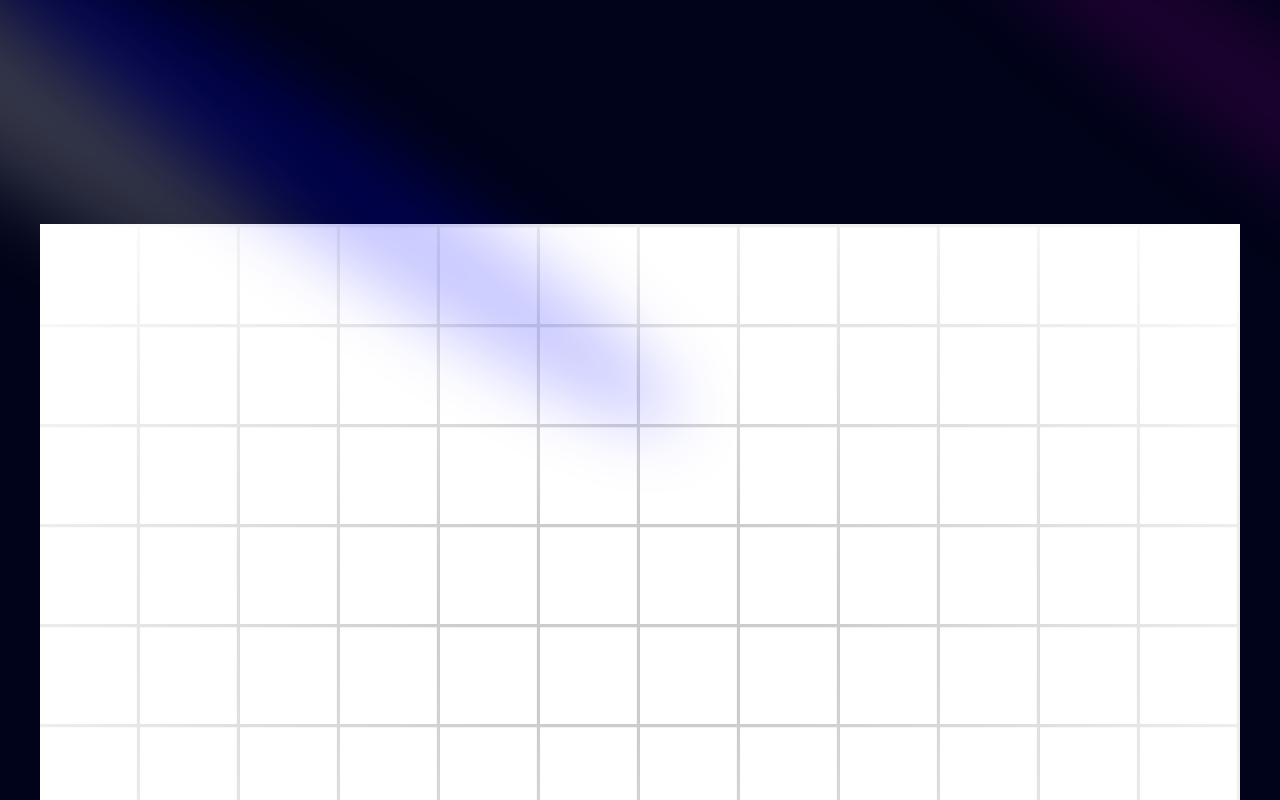
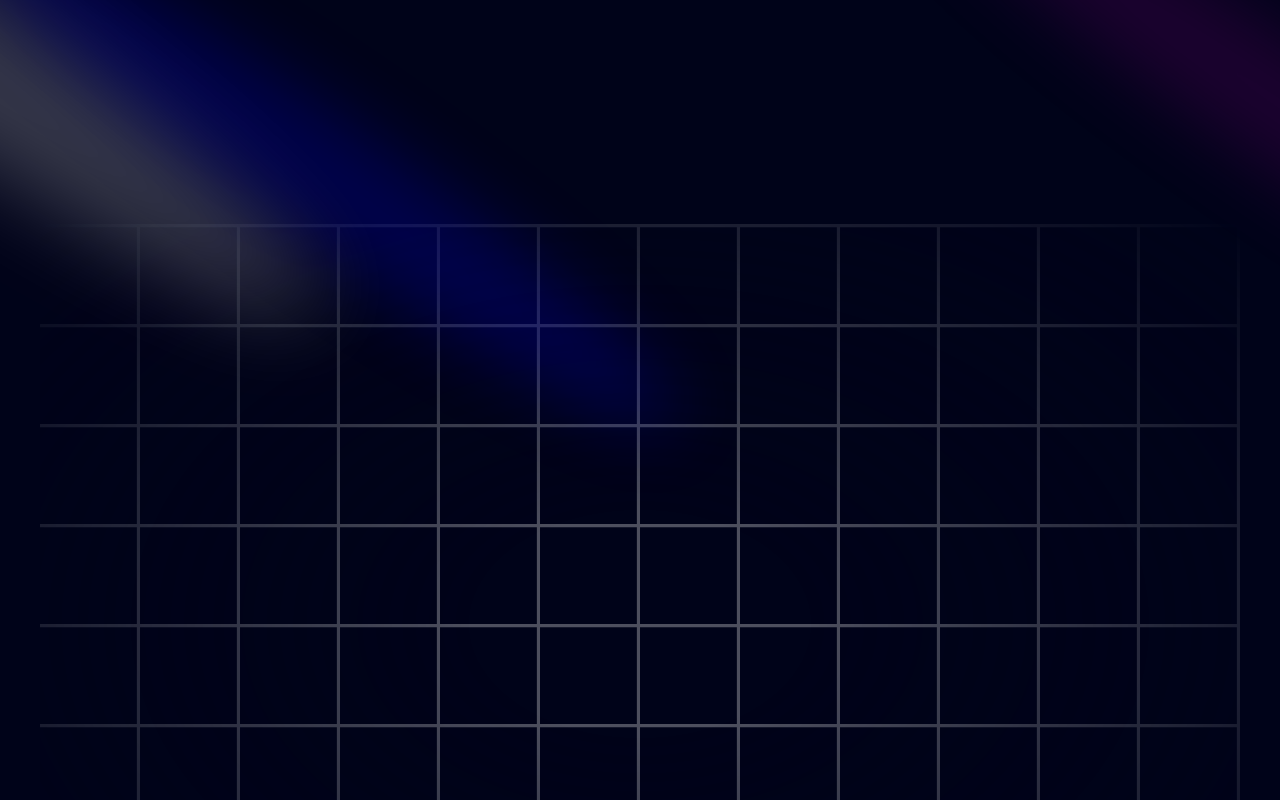
Before and after one commit to shreejai/next-portfolio, a Next.js app: page / in a window 1280 px wide. Shown: the top 800 px of the page. Built offline with nearby package versions, Linux system fonts and the light colour scheme.

Commit message:
dark theme

```diff
--- a/app/layout.tsx
+++ b/app/layout.tsx
@@ -1,6 +1,7 @@
 import type { Metadata } from "next";
 import { Inter } from "next/font/google";
 import "./globals.css";
+import { ThemeProvider } from "./provider";
 
 const inter = Inter({ subsets: ["latin"] });
 
@@ -16,7 +17,15 @@
 }>) {
   return (
     <html lang="en">
-      <body className={inter.className}>{children}</body>
+      <body className={inter.className}>
+        <ThemeProvider
+            attribute="class"
+            defaultTheme="dark"
+            enableSystem
+            disableTransitionOnChange
+        >
+          {children}
+        </ThemeProvider></body>
     </html>
   );
 }
--- /dev/null
+++ b/app/provider.tsx
@@ -0,0 +1,10 @@
+
+"use client"
+
+import * as React from "react"
+import { ThemeProvider as NextThemesProvider } from "next-themes"
+import { type ThemeProviderProps } from "next-themes/dist/types"
+
+export function ThemeProvider({ children, ...props }: ThemeProviderProps) {
+  return <NextThemesProvider {...props}>{children}</NextThemesProvider>
+}
--- a/package.json
+++ b/package.json
@@ -13,6 +13,7 @@
     "framer-motion": "^11.2.10",
     "mini-svg-data-uri": "^1.4.4",
     "next": "14.2.3",
+    "next-themes": "^0.3.0",
     "react": "^18",
     "react-dom": "^18",
     "tailwind-merge": "^2.3.0",
```
Also changed, not shown: 1 other file (tests, documents, lock files or other folders).
